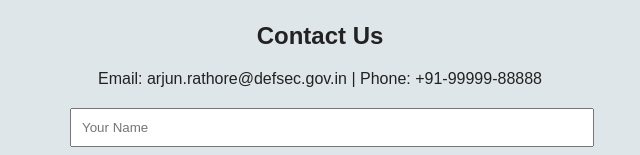
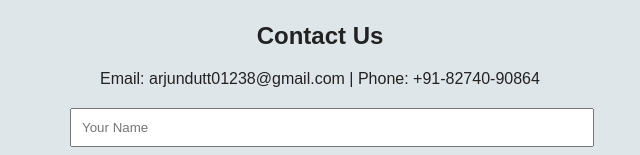
Before and after one commit to Aranya01238/shadowwings, a plain HTML site: page index.html in a window 1280 px wide. Shown: the part 633-788 px from the top of the page, 320-960 px from the left. Drawn offline with Linux system fonts and the light colour scheme.

Commit message:
Update index.html

```diff
--- a/index.html
+++ b/index.html
@@ -34,7 +34,7 @@
 
   <section class="contact" id="contact">
     <h2>Contact Us</h2>
-    <p>Email: arjun.rathore@defsec.gov.in | Phone: +91-99999-88888</p>
+    <p>Email: arjundutt01238@gmail.com | Phone: +91-82740-90864</p>
     <form>
       <input type="text" placeholder="Your Name" required>
       <input type="email" placeholder="Your Email" required>
```
